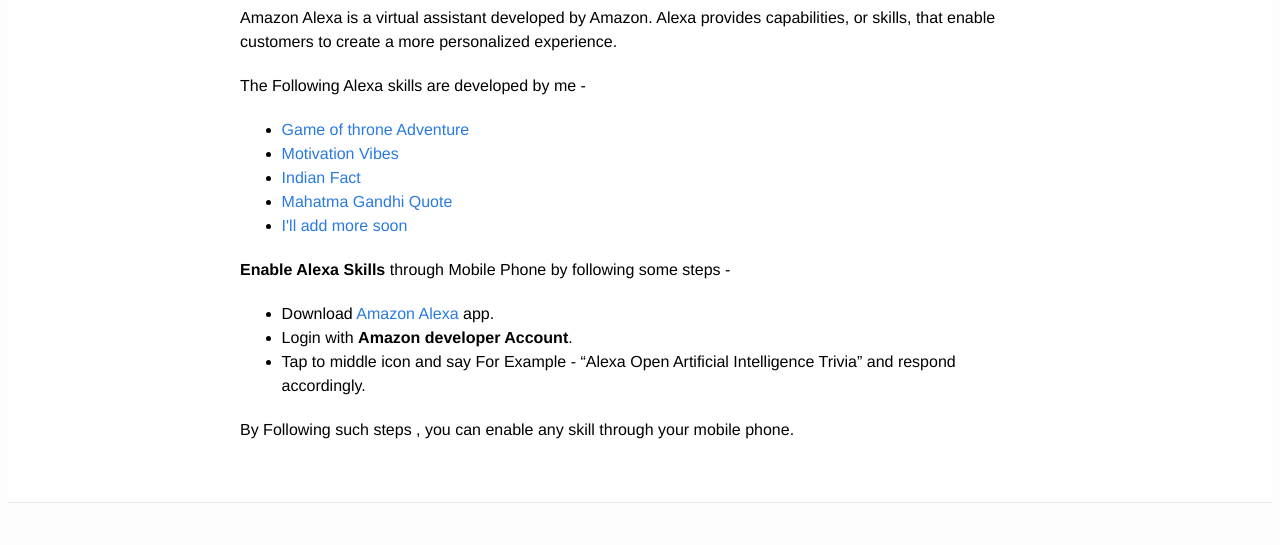
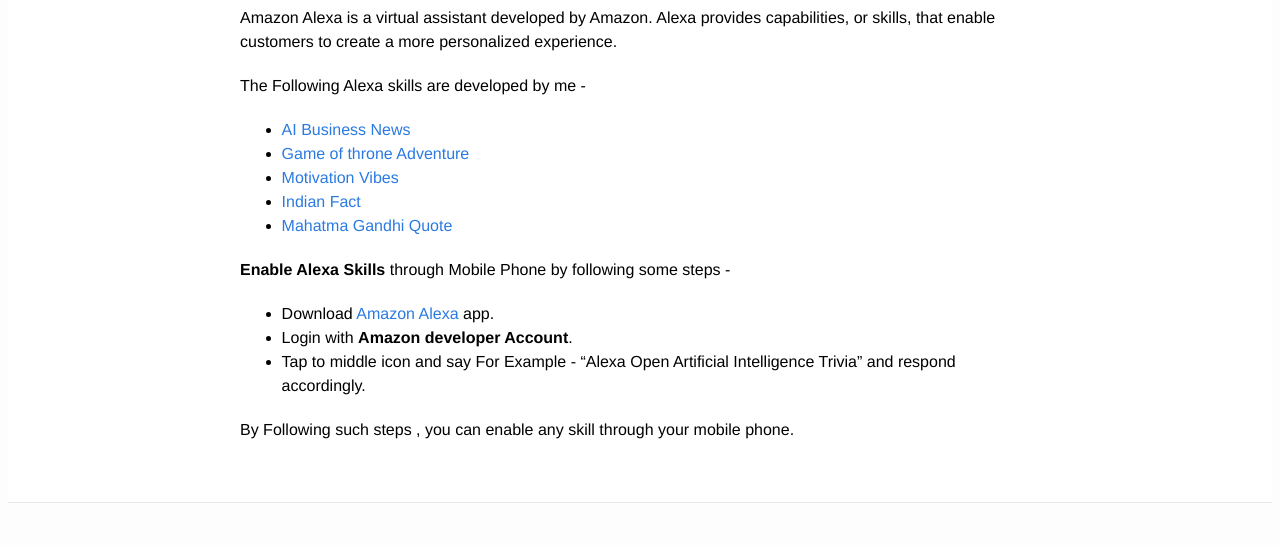
Before and after one commit to ayanujju/ayanujju.github.io, a plain HTML site: page amazon_alexa.html in a window 1280 px wide. Shown: the part 194-739 px from the top of the page. Drawn offline with Linux system fonts and the light colour scheme.

Commit message:
Update amazon_alexa.html

```diff
--- a/amazon_alexa.html
+++ b/amazon_alexa.html
@@ -39,11 +39,11 @@
 <p>The Following Alexa skills are developed by me -</p>
 
 <ul>
+  <li><a href="https://www.amazon.in/gp/product/B07YTFVFL2">AI Business News</a></li>
   <li><a href="https://www.amazon.in/dp/B07YD5DGQG">Game of throne Adventure</a></li>
   <li><a href="https://www.amazon.in/dp/B07YD87CJ2">Motivation Vibes</a></li>
   <li><a href="https://www.amazon.in/dp/B07RDDKP2S">Indian Fact</a></li>
   <li><a href="https://www.amazon.in/dp/B07YKGFDBF">Mahatma Gandhi Quote</a></li>
-  <li><a href="https://www.amazon.in/dp/B07RDDKP2S">I'll add more soon</a></li>
 </ul>
 
 <p><strong>Enable Alexa Skills</strong> through Mobile Phone by following some steps -</p>
```
